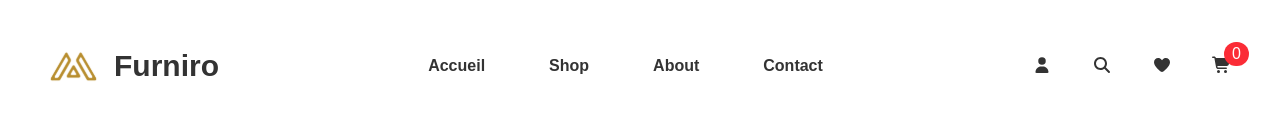
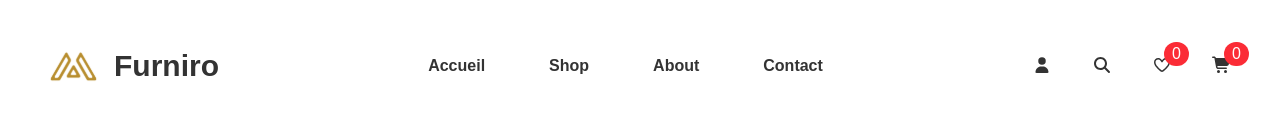
Before and after one commit to pharouqy/Furniro, a React (Vite) app: page / in a window 1280 px wide. Shown: the top 130 px of the page. Built offline with nearby package versions, Linux system fonts and the light colour scheme.

Commit message:
Like features done

```diff
--- a/src/App.jsx
+++ b/src/App.jsx
@@ -9,9 +9,19 @@ import Context from "./context/Context";
 const App = () => {
   const [quantity, setQuantity] = useState(0);
   const [panier, setPanier] = useState([]);
+  const [countOfLikes, setCountOfLikes] = useState(0);
   return (
     <div className="App">
-      <Context.Provider value={{ quantity, setQuantity, panier, setPanier }}>
+      <Context.Provider
+        value={{
+          quantity,
+          setQuantity,
+          panier,
+          setPanier,
+          countOfLikes,
+          setCountOfLikes,
+        }}
+      >
         <BrowserRouter>
           <Header />
           <RouteIndex />
--- a/src/components/Header.jsx
+++ b/src/components/Header.jsx
@@ -4,7 +4,7 @@ import { Link } from "react-router-dom";
 import { FontAwesomeIcon } from "@fortawesome/react-fontawesome";
 import { faUser } from "@fortawesome/free-solid-svg-icons";
 import { faMagnifyingGlass } from "@fortawesome/free-solid-svg-icons";
-import { faHeart } from "@fortawesome/free-solid-svg-icons";
+import { faHeart } from "@fortawesome/free-regular-svg-icons";
 import { faCartShopping } from "@fortawesome/free-solid-svg-icons";
 
 import logo from "/public/logo.svg";
@@ -14,9 +14,13 @@ import Context from "../context/Context";
 import OffCart from "./OffCart";
 
 function Header() {
-  const { quantity, panier } = useContext(Context);
+  const { quantity, panier, countOfLikes, setCountOfLikes } =
+    useContext(Context);
   const [isOpen, setIsOpen] = useState(false);
-
+  function handleLike() {
+    alert("Farouk");
+    setCountOfLikes(0);
+  }
   return (
     <>
       <div className="header flex justify-between items-center py-6 px-6">
@@ -48,7 +52,13 @@ function Header() {
             <li>
               <FontAwesomeIcon icon={faMagnifyingGlass} />
             </li>
-            <li>
+            <li
+              className="relative cursor-pointer"
+              onclick={() => handleLike()}
+            >
+              <span className="bg-red-500 text-white rounded-2xl px-1 absolute bottom-1.5 left-1.5">
+                {countOfLikes}
+              </span>
               <FontAwesomeIcon icon={faHeart} />
             </li>
             <li
--- a/src/components/ProductCard.jsx
+++ b/src/components/ProductCard.jsx
@@ -1,9 +1,13 @@
+import { useState, useContext } from "react";
+
 import { FontAwesomeIcon } from "@fortawesome/react-fontawesome";
 import { faShareNodes } from "@fortawesome/free-solid-svg-icons";
 import { faCodeCompare } from "@fortawesome/free-solid-svg-icons";
-import { faHeart } from "@fortawesome/free-solid-svg-icons";
+import { faHeart } from "@fortawesome/free-regular-svg-icons";
 
 import { Link } from "react-router-dom";
+
+import Context from "../context/Context";
 
 function ProductCard({
   image,
@@ -14,6 +18,9 @@ function ProductCard({
   feature,
   id,
 }) {
+  const { countOfLikes, setCountOfLikes } = useContext(Context);
+  const [isliked, setIsLiked] = useState(false);
+  console.log(countOfLikes);
   return (
     <article className="relative rounded-4xl flex flex-col justify-items-start items-flex-start w-full h-45 group">
       <span
@@ -53,8 +60,21 @@ function ProductCard({
             <FontAwesomeIcon icon={faCodeCompare} />
             Compare
           </button>
-          <button className="cursor-pointer">
-            <FontAwesomeIcon icon={faHeart} />
+          <button
+            className="cursor-pointer"
+            onClick={() => {
+              setIsLiked(!isliked);
+              setCountOfLikes(isliked ? countOfLikes - 1 : countOfLikes + 1);
+            }}
+          >
+            {isliked ? (
+              <FontAwesomeIcon
+                icon={faHeart}
+                className="text-xl transition-all duration-300 hover:scale-100 active:scale-100 text-red-500 "
+              />
+            ) : (
+              <FontAwesomeIcon icon={faHeart} />
+            )}
             Like
           </button>
         </div>
--- a/src/context/Context.jsx
+++ b/src/context/Context.jsx
@@ -5,6 +5,8 @@ const Context = createContext({
   setQuantity: () => {},
   panier: [],
   setPanier: () => {},
+  countOfLikes: 0,
+  setCountOfLikes: () => {},
 });
 
 export default Context;
```
